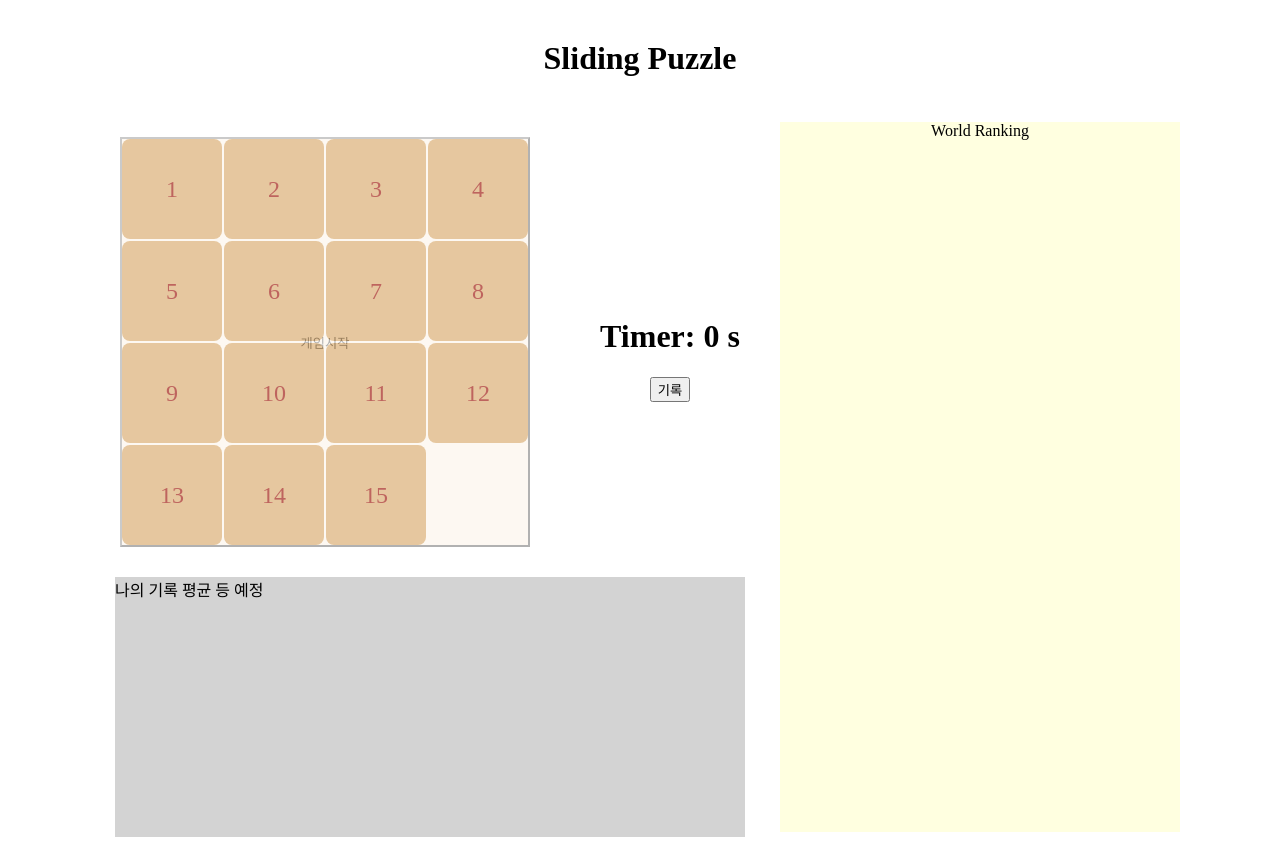
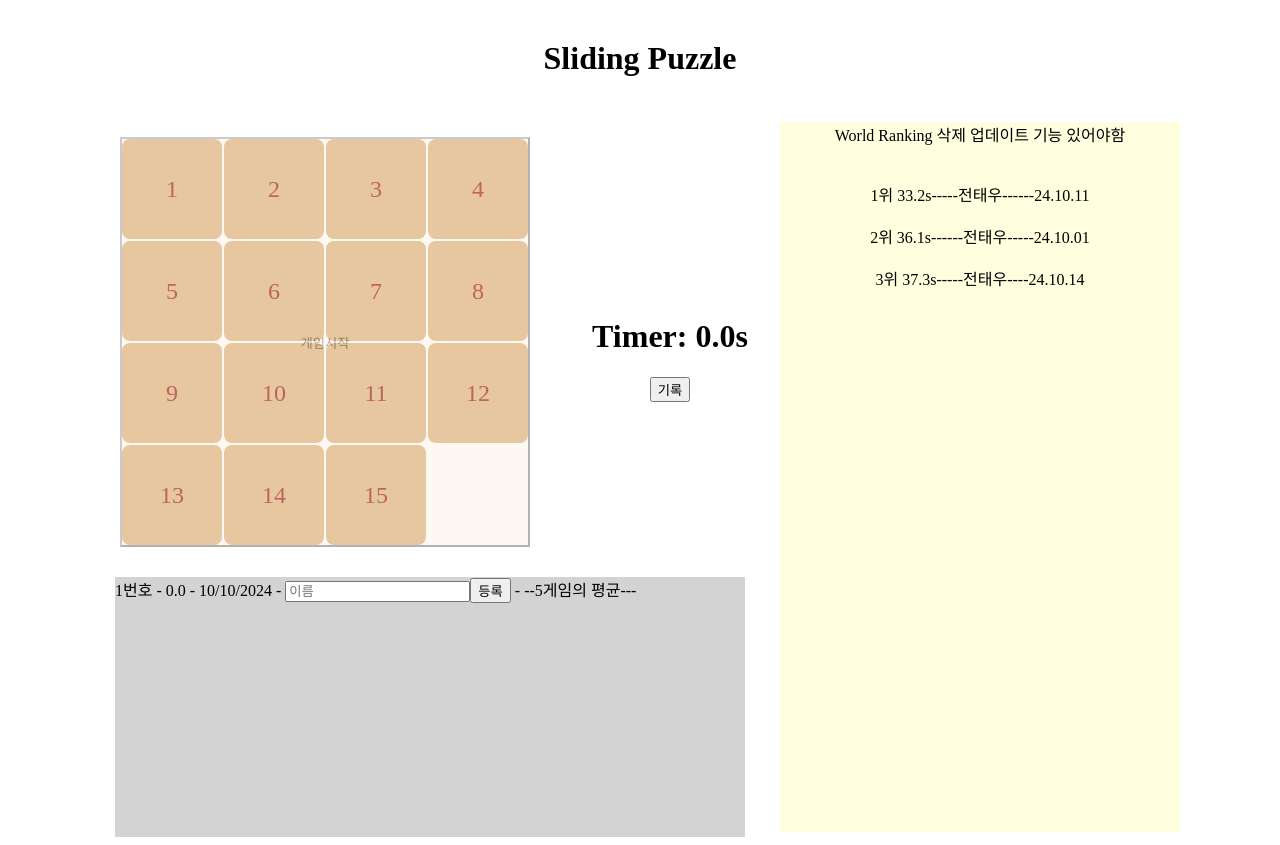
Before and after one commit to jeontw/Puzzle, a React (Create React App) app: page / in a window 1280 px wide. Built offline with nearby package versions, Linux system fonts and the light colour scheme.

Commit message:
타이머수정css 수정 컴포넌트 생성

```diff
--- a/src/Puzzle/App.js
+++ b/src/Puzzle/App.js
@@ -2,10 +2,13 @@ import React, { useState } from 'react';
 import Puzzle from './Puzzle';
 import "./App.css"
 import Stopwatch from './Stopwatch';
+import Today from './Today';
+import World from './World';
 
 const App = () => {
     const [isActive, setIsActive] = useState(false);
     const [isButtonVisible, setIsButtonVisible] = useState(true)
+    const [seconds, setSeconds] = useState(0);
     return (
         <>
             <h1 className='제목'>Sliding Puzzle</h1>
@@ -18,12 +21,19 @@ const App = () => {
                         setIsButtonVisible={setIsButtonVisible} />
                         <Stopwatch
                         isActive={isActive}
-                        setIsButtonVisible={setIsButtonVisible}/>
+                        setIsButtonVisible={setIsButtonVisible}
+                        seconds={seconds}
+                        setSeconds={setSeconds}
+                        />
                     </div>
-                    <div className='기록'>나의 기록 평균 등 예정</div>
+                    <div className='기록'>
+                        <Today
+                        seconds={seconds}
+                        />
+                        </div>
 
                 </div>
-                <div className='미정'>World Ranking</div>
+                <div className='미정'><World></World></div>
             </div>
         </>
     );
--- a/src/Puzzle/Puzzle.css
+++ b/src/Puzzle/Puzzle.css
@@ -35,9 +35,20 @@
     height: 100px;
     border-radius: 8px;
 }
+.퍼즐-조각:hover{
+    background-color: sandybrown;
+}
+.퍼즐-조각:active{
+    transform: scale(0.95);
+}
+
+
 
 .빈칸 {
     background-color: transparent;
     cursor: default;
     color: transparent;
 }
+.빈칸:hover{
+    background-color: transparent;
+}
--- a/src/Puzzle/Puzzle.jsx
+++ b/src/Puzzle/Puzzle.jsx
@@ -90,18 +90,17 @@ const Puzzle = ({setIsActive, isButtonVisible, setIsButtonVisible}) => {
             const randomMove = validMoves[Math.floor(Math.random() * validMoves.length)];
             moveTile(randomMove, emptyIndex, newBoard);
             setBoard([...newBoard]);
-            await sleep(10); // 0.01초 대기
+            await sleep(10);
         }
         setIsShuffling(false);
         setIsActive(true);
+        setIsButtonVisible(false)
     };
 
     const handleClick = () => {
         if (!isShuffling) {
             shuffleBoard();
         }
-        setIsButtonVisible(false)
-
     };
 
     const Win = (currentBoard) => {
--- a/src/Puzzle/Stopwatch.jsx
+++ b/src/Puzzle/Stopwatch.jsx
@@ -1,19 +1,19 @@
-import React, { useState, useEffect } from 'react';
+import React, { useEffect } from 'react';
 
-const Stopwatch = ({ isActive,setIsButtonVisible }) => {
-    const [seconds, setSeconds] = useState(0);
+const Stopwatch = ({ isActive,setIsButtonVisible,seconds, setSeconds }) => {
+
 
     useEffect(() => {
         let interval;
 
         if (isActive) {
             interval = setInterval(() => {
-                setSeconds(prevSeconds => prevSeconds + 1);
-            }, 1000);
+                setSeconds(prevSeconds => prevSeconds + 0.1);
+            }, 100);
         }
 
         return () => clearInterval(interval);
-    }, [isActive]);
+    }, [isActive, setSeconds]);
 
     const handleReset = () => {
         setSeconds(0);
@@ -22,7 +22,7 @@ const Stopwatch = ({ isActive,setIsButtonVisible }) => {
 
     return (
         <div className='타이머'>
-            <h1>Timer: {seconds} s</h1>
+            <h1>Timer: {seconds.toFixed(1)}s</h1>
             <button onClick={handleReset}>기록</button>
         </div>
     );
--- /dev/null
+++ b/src/Puzzle/Today.jsx
@@ -0,0 +1,7 @@
+import React from "react";
+
+export default function Today({seconds}){
+    return(
+        <div>1번호 - {seconds.toFixed(1)} - {new Date().toLocaleDateString()} - <input type="text" placeholder="이름" /><button>등록</button> - --5게임의 평균---</div>
+    )
+}
--- /dev/null
+++ b/src/Puzzle/World.jsx
@@ -0,0 +1,7 @@
+import React from "react";
+
+export default function World(){
+    return(
+        <div>World Ranking 삭제 업데이트 기능 있어야함 <br /><br /><br />1위 33.2s-----전태우------24.10.11 <br /><br />2위 36.1s------전태우-----24.10.01 <br /><br />3위 37.3s-----전태우----24.10.14 </div>
+    )
+}
```
